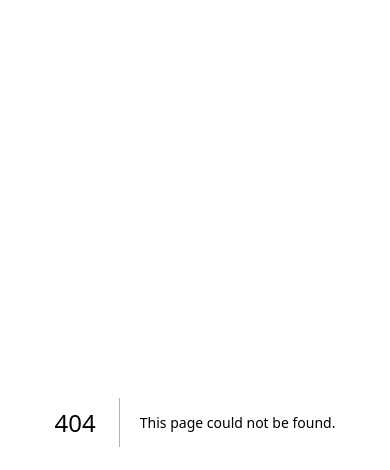
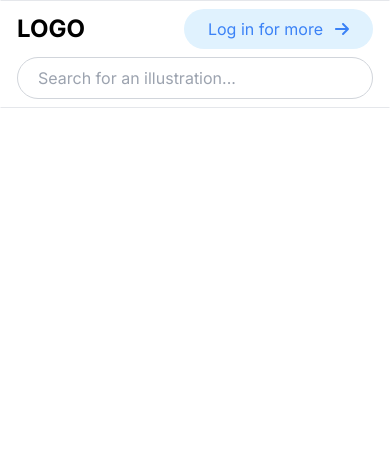
Before and after one commit to ej84/ai_img_generator, a Next.js app: page /test in a window 390 px wide. Before the commit this address had no page. Shown: the top 470 px of the page. Built offline with nearby package versions, Linux system fonts and the light colour scheme; no server answers.

Commit message:
Updated Nav responsive design

```diff
--- a/app/components/AuthButton.jsx
+++ b/app/components/AuthButton.jsx
@@ -4,7 +4,7 @@ import { getAuth, signInWithPopup, GoogleAuthProvider } from "firebase/auth";
 import { faArrowRight } from "@fortawesome/free-solid-svg-icons";
 import { FontAwesomeIcon } from "@fortawesome/react-fontawesome";
 
-const AuthButton = ({ title }) => {
+const AuthButton = ({ title, style }) => {
   const [showLoginWindow, setShowLoginWindow] = useState(false);
 
   const handleLogin = async () => {
@@ -23,7 +23,7 @@ const AuthButton = ({ title }) => {
 
   return (
     <button
-      className="px-6 py-2 rounded-full bg-sky-100 text-blue-500"
+      className={style + " px-6 py-2 rounded-full bg-sky-100 text-blue-500"}
       onClick={handleLogin}
     >
       <p className="inline">{title}</p>
--- a/app/components/Nav.jsx
+++ b/app/components/Nav.jsx
@@ -1,34 +1,43 @@
+import React from "react";
 import useAuth from "../hooks/useAuth";
 import AuthButton from "./AuthButton";
-import SignOutButton from "./SignoutButton";
+import SignOutButton from "./SignOutButton";
 
 const Nav = () => {
   const { user } = useAuth();
+  const loginStyle = "md:hidden";
+  const loginStyle2 = "hidden md:block";
   return (
-    <nav className="fixed top-0 left-0 w-full z-10 bg-white shadow">
-      <div className="container md:mx-auto flex justify-between items-center px-9 py-4">
-        <a
-          className="fixed md:left-14 font-bold text-md md:text-3xl text-gray-800"
-          href="/"
-        >
-          LOGO
-        </a>
-        <div className="absolute w-full max-w-sm mx-auto md:max-w-xl">
+    <nav className="bg-white px-4 py-2 border border-x-transparent border-b-gray-200">
+      <div className="flex flex-col md:flex-row md:items-center md:justify-between">
+        {/* Logo */}
+        <div className="flex justify-between md:justify-start md:w-auto">
+          <h1 className="text-2xl mt-1 font-bold">LOGO</h1>
+          {user ? (
+            <SignOutButton style={loginStyle} />
+          ) : (
+            <AuthButton title="Log in for more" style={loginStyle} />
+          )}
+        </div>
+
+        {/* Search Bar */}
+        <div className="flex mt-2 md:mt-0 md:w-1/2 lg:w-1/3">
           <input
+            className="flex-grow p-2 pl-5 border border-gray-300 rounded-full md:mx-4"
             type="search"
-            className="w-full h-14 pl-8 pr-10 border border-gray-300 rounded-full text-sm focus:outline-none"
             placeholder="Search for an illustration..."
           />
-          <button
-            type="submit"
-            className="absolute right-0 top-2 px-4 mt-1 mr-3 h-8 rounded-full border border-blue-500 text-blue-500 hover:bg-blue-500 hover:text-white focus:outline-none"
-          >
+          <button className="hidden lg:block relative right-28 px-4 my-1 border border-blue-500 bg-white text-blue-500 rounded-full hover:bg-blue-500 hover:text-white">
             Search
           </button>
         </div>
-        <div className="fixed right-6">
-          {user ? <SignOutButton /> : <AuthButton title="Log in for more" />}
-        </div>
+
+        {/* Login Button - hidden on small screens, shown on medium screens and above */}
+        {user ? (
+          <SignOutButton style={loginStyle2} />
+        ) : (
+          <AuthButton title="Log in for more" style={loginStyle2} />
+        )}
       </div>
     </nav>
   );
--- /dev/null
+++ b/app/components/Nav_old.jsx
@@ -0,0 +1,37 @@
+import useAuth from "../hooks/useAuth";
+import AuthButton from "./AuthButton";
+import SignOutButton from "./SignoutButton";
+
+const Nav = () => {
+  const { user } = useAuth();
+  return (
+    <nav className="fixed top-0 left-0 w-full z-10 bg-white shadow">
+      <div className="container md:mx-auto flex justify-between items-center px-9 py-4">
+        <a
+          className="fixed md:left-14 font-bold text-md md:text-3xl text-gray-800"
+          href="/"
+        >
+          LOGO
+        </a>
+        <div className="absolute w-full max-w-sm mx-auto md:max-w-xl">
+          <input
+            type="search"
+            className="w-full h-14 pl-8 pr-10 border border-gray-300 rounded-full text-sm focus:outline-none"
+            placeholder="Search for an illustration..."
+          />
+          <button
+            type="submit"
+            className="absolute right-0 top-2 px-4 mt-1 mr-3 h-8 rounded-full border border-blue-500 text-blue-500 hover:bg-blue-500 hover:text-white focus:outline-none"
+          >
+            Search
+          </button>
+        </div>
+        <div className="fixed right-6">
+          {user ? <SignOutButton /> : <AuthButton title="Log in for more" />}
+        </div>
+      </div>
+    </nav>
+  );
+};
+
+export default Nav;
--- a/app/components/Sidebar.jsx
+++ b/app/components/Sidebar.jsx
@@ -5,7 +5,7 @@ import { FontAwesomeIcon } from "@fortawesome/react-fontawesome";
 
 const Sidebar = () => {
   return (
-    <div className="fixed max-[639px]:inset-x-0 max-[639px]:bottom-0 md:inset-y-20 md:left-0 md:border-r bg-white">
+    <div className="fixed max-[639px]:inset-x-0 max-[639px]:bottom-0 max-[639px]:border max-[639px]:border-t-gray-300 md: top-16 md:left-0 md:border-r bg-white">
       <div className="max-[639px]:flex">
         <div className="p-3 mt-4 text-center text-sm w-full text-gray-500 hover:text-blue-500">
           <button>
--- /dev/null
+++ b/app/components/Sidebar2.jsx
@@ -0,0 +1,7 @@
+import React from "react";
+
+const Sidebar2 = () => {
+  return <div>sidebar2</div>;
+};
+
+export default Sidebar2;
--- a/app/components/SignOutButton.jsx
+++ b/app/components/SignOutButton.jsx
@@ -3,7 +3,7 @@ import { getAuth, signOut } from "firebase/auth";
 import { faCircleUser } from "@fortawesome/free-solid-svg-icons";
 import { FontAwesomeIcon } from "@fortawesome/react-fontawesome";
 
-const SignOutButton = () => {
+const SignOutButton = ({ style }) => {
   const handleSignOut = () => {
     const auth = getAuth();
     signOut(auth)
@@ -16,7 +16,7 @@ const SignOutButton = () => {
   };
 
   return (
-    <button onClick={handleSignOut} className="p-5">
+    <button onClick={handleSignOut} className={style}>
       <FontAwesomeIcon icon={faCircleUser} size="3x" />
     </button>
   );
--- a/app/page.js
+++ b/app/page.js
@@ -24,7 +24,7 @@ export default function Home() {
       <Nav />
       <Sidebar />
       <main className="md:pt-24 min-h-screen">
-        <div className="flex">
+        {/*<div className="flex">
           <div className="relative top-5 left-52 w-full h-20 space-x-20">
             <select className="border border-solid px-2 py-3 rounded-full hover:cursor-pointer">
               <option value="">Illustration style</option>
@@ -74,7 +74,7 @@ export default function Home() {
               <h3>Image</h3>
             </button>
           </div>
-        </div>
+  </div>*/}
       </main>
     </>
   );
--- /dev/null
+++ b/app/test/page.js
@@ -0,0 +1,12 @@
+"use client";
+import React from "react";
+import Nav from "../components/Nav";
+import Sidebar2 from "../components/Sidebar2";
+export default function page() {
+  return (
+    <>
+      <Nav />
+      <main className="md:pt-24 min-h-screen"></main>
+    </>
+  );
+}
```
